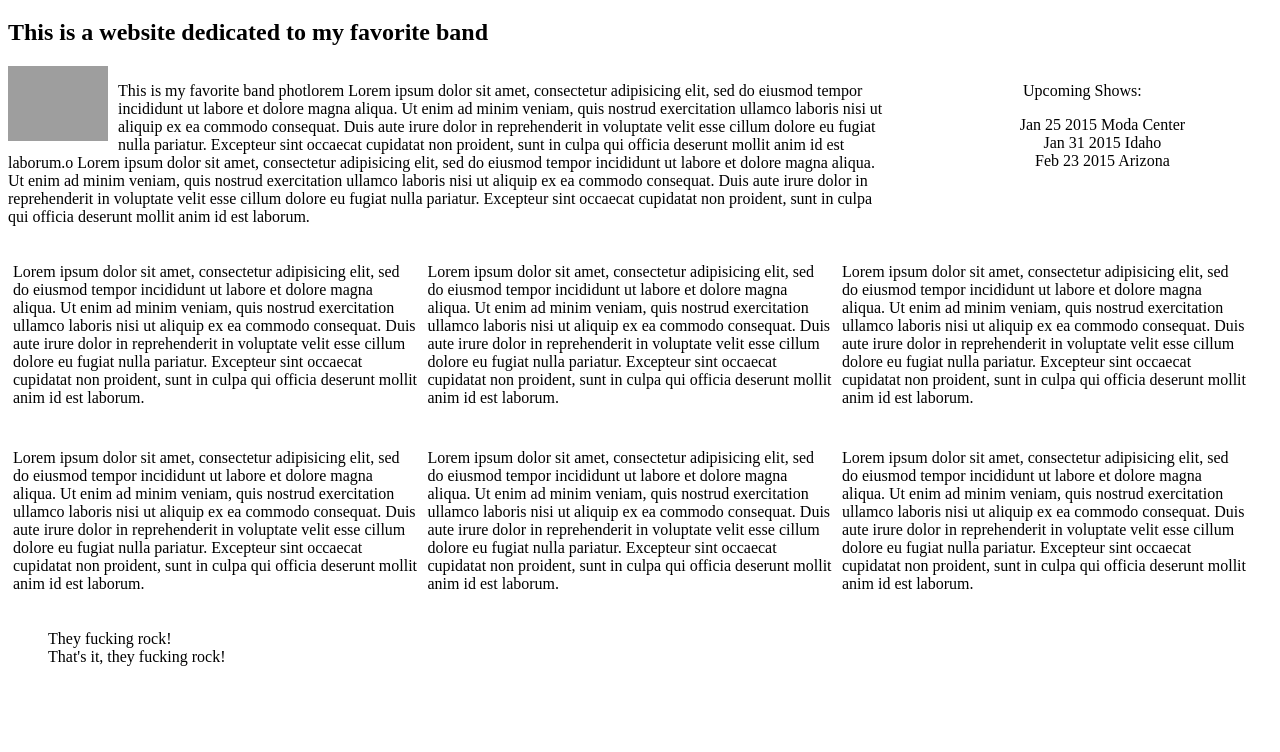
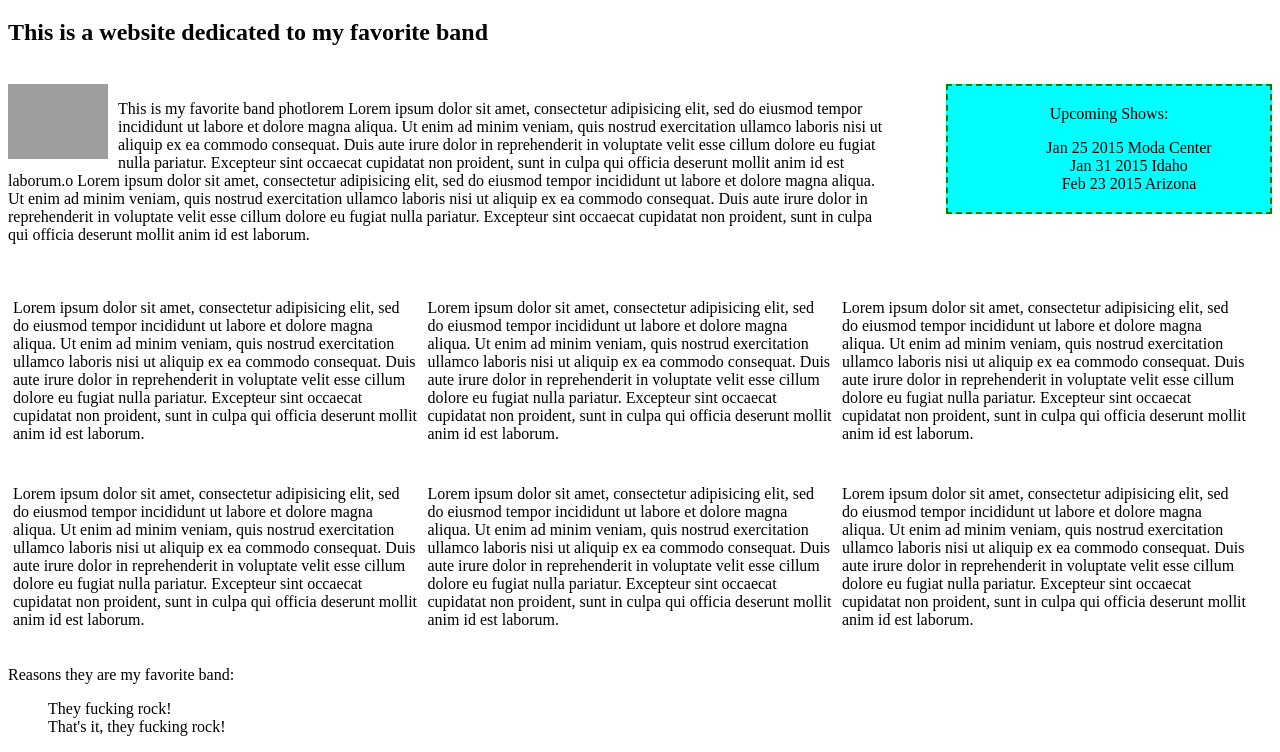
Before and after one commit to darenschaad/favorite_band, a plain HTML site: page index.html in a window 1280 px wide. Shown: the part 61-813 px from the top of the page. Drawn offline with Linux system fonts and the light colour scheme; grey boxes are pictures that could not be loaded.

Commit message:
mucked up our borders

```diff
--- a/css/style.css
+++ b/css/style.css
@@ -1,3 +1,7 @@
+/*body{
+  margin: auto;
+}*/
+
 img{
   width:100px;
   height:auto;
@@ -8,8 +12,12 @@ img{
   padding-right: 10px;
 }
 .right{
+  border: 2px dashed green;
+  padding: 3px;
+  /*margin: 4px;*/
+  background-color: cyan;
   float: right;
-  width: 30%;
+  width: 25%;
   text-align: center;
 
 }
@@ -35,3 +43,6 @@ li{
   margin: 0;
   padding: 0;
 }
+
+div{margin-top: 18px;
+margin-bottom: 18px;}
--- a/index.html
+++ b/index.html
@@ -42,6 +42,9 @@
 
     <br>
       <div class="middle">
+        <p>
+
+        Reasons they are my favorite band:</p>
         <ul>
           <li>They fucking rock!</li>
           <li>That's it, they fucking rock!</li>
```
